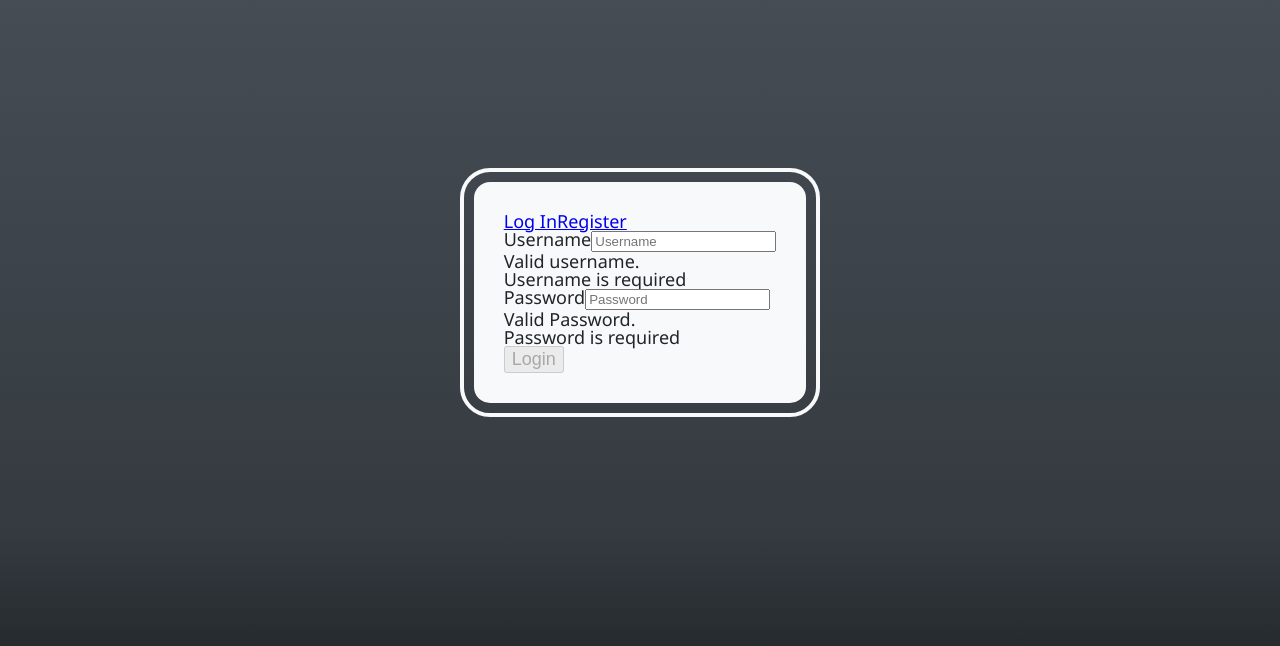
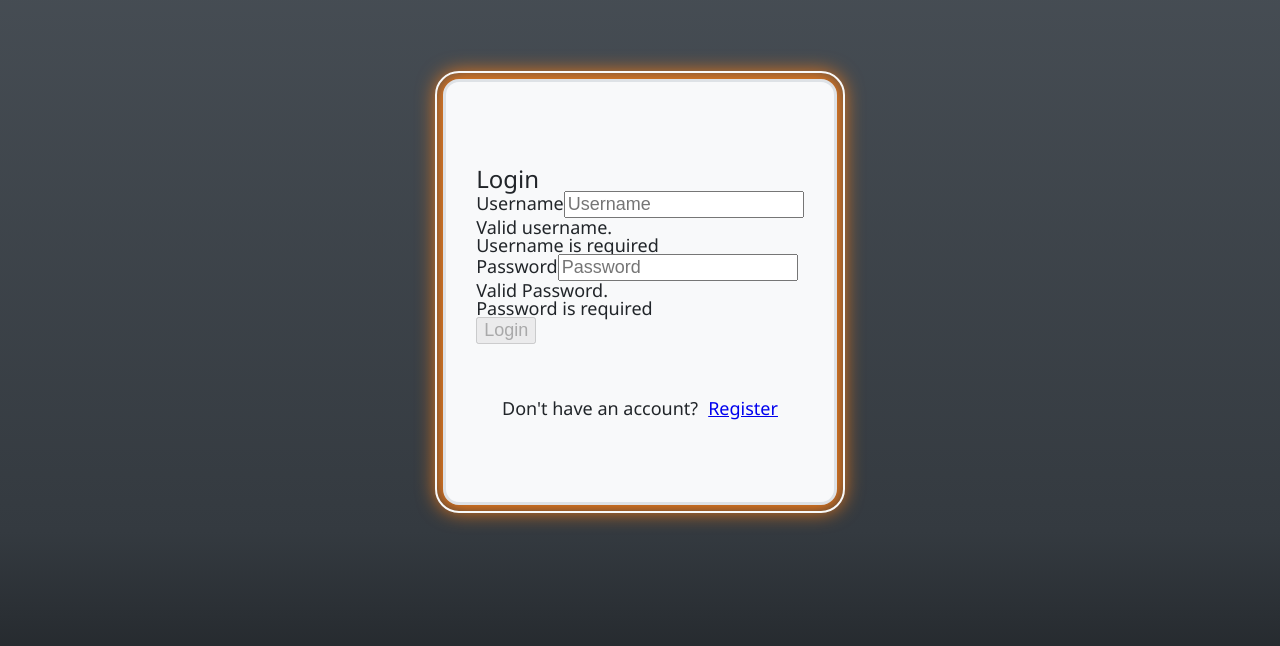
Before and after one commit to waylonturbes/what-to-do-planner, a React (Create React App) app in the folder client/: page /auth/login in a window 1280 px wide. Shown: the part 108-754 px from the top of the page. Built offline with nearby package versions, Linux system fonts and the light colour scheme.

Commit message:
More styling on authpage

```diff
--- a/client/src/components/forms/LoginForm/LoginForm.jsx
+++ b/client/src/components/forms/LoginForm/LoginForm.jsx
@@ -75,6 +75,7 @@ function LoginForm() {
       className=""
       onSubmit={handleSubmit}
     >
+      <h3>Login</h3>
       <label for="username" className={
         (formErrors.username === "")
           ? "" // valid
--- a/client/src/components/forms/RegisterForm/RegisterForm.jsx
+++ b/client/src/components/forms/RegisterForm/RegisterForm.jsx
@@ -75,6 +75,7 @@ function RegisterForm() {
       className={registerStyles.form}
       onSubmit={handleSubmit}
     >
+      <h3>Register</h3>
       <div>
         <label
           for="first_name"
--- a/client/src/components/pages/AuthPage/AuthPage.jsx
+++ b/client/src/components/pages/AuthPage/AuthPage.jsx
@@ -1,5 +1,5 @@
 import { RegisterForm, LoginForm } from "../../forms"
-import { Routes, Route, NavLink } from "react-router-dom"
+import { Routes, Route, NavLink, Navigate } from "react-router-dom"
 
 import authPageStyles from "./authPage.module.css"
 
@@ -7,23 +7,38 @@ function AuthPage() {
   return (
     <section className={authPageStyles.page}>
       <div className={authPageStyles.container}>
-        <nav className="">
-          <NavLink
-            className={({ isActive }) => "" + (isActive ? " " : "")}
-            to="/auth/login"
-          >
-            Log In
-          </NavLink>
-          <NavLink
-            className={({ isActive }) => "" + (isActive ? " " : "")}
-            to="/auth/register"
-          >
-            Register
-          </NavLink>
-        </nav>
         <Routes>
-          <Route path="login" element={<LoginForm />} />
-          <Route path="register" element={<RegisterForm />} />
+          <Route path="login" element=
+            {
+              <>
+                <LoginForm />
+                <p className={authPageStyles.route}>
+                  Don't have an account?
+                  <NavLink
+                    className={authPageStyles.navLink}
+                    to="/auth/register"
+                  >
+                    Register
+                  </NavLink>
+                </p>
+              </>
+            } />
+          <Route path="register" element=
+            {
+              <>
+                <RegisterForm />
+                <p className={authPageStyles.route}>
+                  <span>Already have an account?</span>
+                  <NavLink
+                    className={authPageStyles.navLink}
+                    to="/auth/login"
+                  >
+                    Log In
+                  </NavLink>
+                </p>
+              </>
+            } />
+          <Route path="/*" element={<Navigate replace to="login" />} />
         </Routes>
       </div>
     </section>
--- a/client/src/components/pages/AuthPage/authPage.module.css
+++ b/client/src/components/pages/AuthPage/authPage.module.css
@@ -7,8 +7,22 @@
 }
 .container {
   border-radius: 1.6rem;
+  border: 0.3rem solid var(--gray-300);
   background-color: var(--gray-100);
-  outline-offset: 1rem;
+  min-height: 36rem;
+  outline-offset: 0.6rem;
   padding: 3rem;
-  outline: 0.4rem solid var(--gray-100);
+  outline: 0.2rem solid var(--gray-100);
+  box-shadow: 0px 0px 2rem 0.6rem var(--orange);
+  display: flex;
+  flex-direction: column;
+  justify-content: space-evenly;
+  align-items: center;
 }
+.navLink {
+  padding-left: 1rem;
+}
+.route {
+  display: flex;
+  justify-content: center;
+}
--- a/client/src/styles/general.css
+++ b/client/src/styles/general.css
@@ -22,6 +22,6 @@ h2 {
 h3 {
   font-size: 2.4rem;
 }
-p, span, button, li, a, label {
+p, span, button, li, a, label, input {
   font-size: 1.8rem;
 }
```
